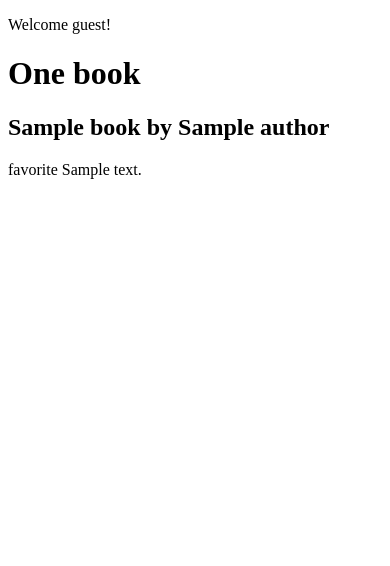
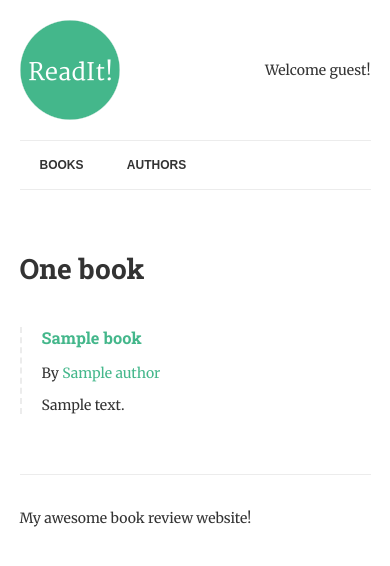
Before and after one commit to jlamb85/readit, a Django app: page / in a window 390 px wide. Shown: the top 566 px of the page. Run offline with Django 3.2, Linux system fonts and the light colour scheme; tables that the repository leaves empty hold one stand-in row (values such as "Sample post").

Commit message:
Refactor templates, add links, add static resources

```diff
--- /dev/null
+++ b/books/templates/book-detail.html
@@ -0,0 +1,6 @@
+<div class="book">
+	<h3><a href="{% url 'book-detail' book.pk %}">{{ book.title }}</a></h3>
+	<p>By {% for author in book.authors.all %}<a href="{% url 'author-detail' author.pk %}">{{ author.name }}</a>{% endfor %}</p>
+	{% if book.is_favourite %}<p class="highlight">favourite</p>{% endif %}
+	<p>{{ book.review|linebreaks }}</p>
+</div>
--- a/books/templates/list.html
+++ b/books/templates/list.html
@@ -1,26 +1,10 @@
+{% extends "base.html" %}
 {% load humanize %}
 
-<!DOCTYPE html>
-<html lang="en">
-<head>
-    <meta charset="UTF-8">
-    <title>My first Django</title>
-</head>
-<body>
-    {% if request.user.is_authenticated %}
-    <p>Hello {{ request.user.username| title }}, you last logged in at {{ request.user.last_login | date:"D d M Y"}}</p>
-    {% else %}
-    <p>Welcome guest!</p>
-{% endif %}
-<main>
-    <h1>{{ books.count | apnumber | title }} book{{ books.count|pluralize }}</h1>
-    {% for book in books %}
-    <h2>{{ book.title }} by {{ book.list_authors }}</h2>
-    {% if book.is_favorite %}
-        <span class="hightlight">favorite</span>
-    {% endif %}
-    {{ book.review }}
-    {% endfor %}
-</main>
-</body>
-</html>
+{% block content %}
+	<h1>{{ books.count|apnumber|title }} book{{ books.count|pluralize }}</h1>
+
+	{% for book in books %}
+		{% include "book-detail.html" %}
+	{% endfor %}
+{% endblock %}
--- a/readit/settings.py
+++ b/readit/settings.py
@@ -58,7 +58,7 @@ ROOT_URLCONF = 'readit.urls'
 TEMPLATES = [
     {
         'BACKEND': 'django.template.backends.django.DjangoTemplates',
-        'DIRS': [],
+        'DIRS': [os.path.join(BASE_DIR, 'readit', 'templates')],
         'APP_DIRS': True,
         'OPTIONS': {
             'context_processors': [
@@ -122,3 +122,7 @@ USE_TZ = True
 # https://docs.djangoproject.com/en/2.0/howto/static-files/
 
 STATIC_URL = '/static/'
+
+STATICFILES_DIRS = (
+    os.path.join(BASE_DIR, 'readit', 'static'),
+)
--- /dev/null
+++ b/readit/static/css/style.css
@@ -0,0 +1,207 @@
+/* Generic Rules */
+
+.align-right {
+    text-align: right;
+}
+
+span.highlight {
+    background-color: #333;
+    color: #fff;
+    display: inline-block;
+    padding: 3px 5px 2px 5px;
+    text-transform: uppercase;
+    font-family: Arial, sans-serif;
+    font-size: 12px;
+    border-radius: 2px;
+}
+
+p.meta {
+    font-style: italic;
+}
+
+
+/* Site structure*/
+
+.container {
+    width: 900px;
+    max-width: 90%;
+    margin: 0 auto;
+    padding: 0;
+}
+
+header {
+    border-bottom: 1px solid #ececec;
+    padding: 20px 0;
+    display: table;
+    width: 100%;
+}
+
+footer {
+    border-top: 1px solid #ececec;
+    padding: 20px 0;
+    margin-top: 60px;
+}
+
+
+/* Header */
+
+.logo {
+    padding-right: 20px;
+    display: table-cell;
+}
+
+.welcome {
+    display: table-cell;
+    vertical-align: middle;
+    text-align: right;
+    line-height: 1.5;
+}
+
+nav {
+    clear: both;
+    border-bottom: 1px solid #ececec;
+    margin-bottom: 60px;
+}
+
+nav a {
+    font-size: 12px;
+    font-weight: bold;
+    line-height: 18px;
+    padding: 15px 20px;
+    display: inline-block;
+    text-transform: uppercase;
+    font-family: Arial, serif;
+    color: #333;
+}
+
+@media only screen and (max-width: 350px) {
+    nav a {
+        padding: 15px 10px;
+    }
+}
+
+
+/* Content */
+
+.book {
+    border-left: 2px dashed #ececec;
+    padding-left: 20px;
+    margin: 40px 0;
+}
+
+
+/* Typography */
+
+body {
+    font-family: 'Merriweather', serif;
+    color: #333;
+    font-size: 14px;
+}
+
+h1, h2, h3, h4, h5, h6 {
+    font-family: 'Roboto Slab', serif;
+}
+
+a {
+    color: #44B78B;
+    text-decoration: none;
+}
+
+
+/* Tables */
+
+table {
+    width: 100%;
+    margin-bottom: 60px;
+}
+
+table td, th {
+    padding: 10px;
+    text-align: left;
+}
+
+th {
+    background-color: #44B78B;
+    color: #fff;
+}
+
+table tr:nth-child(odd){
+    background-color: #ececec;
+}
+
+@media only screen and (max-width: 500px) {
+    thead {
+        display: none;
+    }
+
+    table tr {
+        display: block;
+        padding: 8px 10px;
+    }
+
+    table td {
+        display: block;
+        padding: 3px 0;
+    }
+
+    td.title {
+        font-weight: bold;
+    }
+
+    td.align-right {
+        text-align: left;
+    }
+}
+
+
+/* Forms */
+
+label {
+    display: block;
+    font-weight: bold;
+    margin: 15px 0 10px 0;
+}
+
+input[type="submit"] {
+    margin-top: 20px;
+    border: 0;
+    background-color: #44B78B;
+    color: #fff;
+    padding: 10px 15px;
+    border-radius: 3px;
+    text-transform: uppercase;
+    font-family: arial, sans-serif;
+    font-size: 12px;
+    font-weight: bold;
+}
+
+input[type="text"],
+input[type="password"],
+select,
+textarea {
+    border: 1px solid #ccc;
+    padding: 5px;
+    display: block;
+    width: 300px;
+    box-sizing: border-box;
+    margin-bottom: 10px;
+    max-width: 100%;
+}
+
+textarea {
+    width: 100%;
+    box-sizing: border-box;
+}
+
+.form-error {
+    margin-top: 20px;
+}
+
+.form-error span,
+.non-field-errors span {
+    background-color: #d70000;
+    color: #fff;
+    padding: 5px;
+    border-radius: 2px;
+    font-family: arial, sans-serif;
+}
--- /dev/null
+++ b/readit/templates/base.html
@@ -0,0 +1,41 @@
+{% load static %}
+<!doctype html>
+<html>
+	<head>
+		<title>ReadIt!</title>
+		<meta charset="utf-8">
+		<meta name="description"content="My great book review site">
+		<meta name="viewport" content="width=device-width, initial-scale=1">
+
+		<link href='https://fonts.googleapis.com/css?family=Roboto+Slab:700|Merriweather:400,400italic,700,700italic' rel='stylesheet' type='text/css'>
+		<link rel="stylesheet" href="{% static 'css/normalize.css' %}">
+		<link rel="stylesheet" href="{% static 'css/style.css' %}">
+	</head>
+	<body>
+		<div class="container">
+			<header>
+				<img src="{% static 'img/logo.png' %}" alt="ReadIt!" class="logo"/>
+				<div class="welcome">
+					{% if request.user.is_authenticated %}
+						<p>Hello {{ request.user.username|title }}, you last logged in at {{ request.user.last_login|date:"D d M Y" }}</p>
+					{% else %}
+						<p>Welcome guest!</p>
+					{% endif %}
+				</div>
+			</header>
+
+			<nav>
+				<a href="{% url 'books' %}">Books</a>
+				<a href="{% url 'authors' %}">Authors</a>
+			</nav>
+
+			<main>
+				{% block content %}{% endblock %}
+			</main>
+
+			<footer>
+				<p>My awesome book review website!</p>
+			</footer>
+		</div>
+	</body>
+</html>
```
Also changed, not shown: books/templates/author.html (+7 -12 lines), books/templates/authors.html (+6 -12 lines), books/templates/book.html (+7 -17 lines), books/templates/create-author.html (added, +28 -0 lines), books/templates/list-to-review.html (added, +69 -0 lines), books/templates/review-book.html (added, +36 -0 lines), readit/static/css/normalize.css (added), readit/static/img/logo.png (added).
